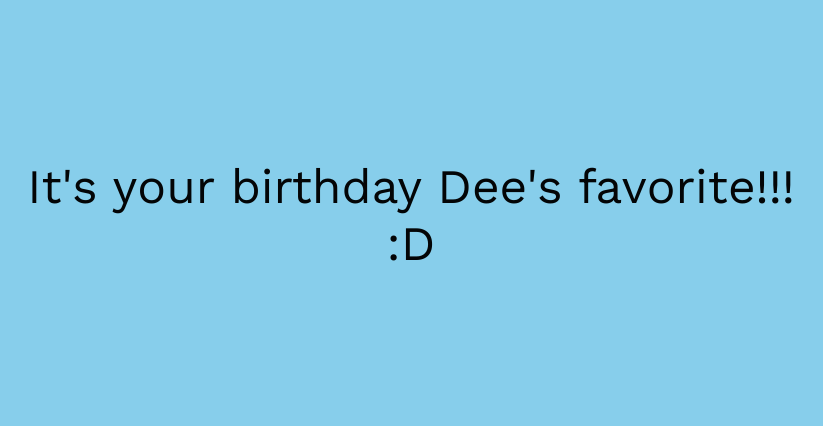
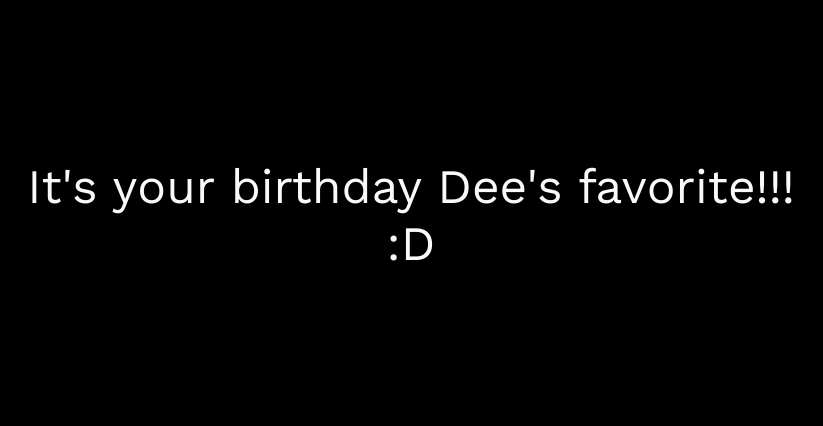
Before and after one commit to ajayidhikrullah/DearMueenahBirthday, a website: page index.html in a window 1280 px wide. Shown: the part 50-476 px from the top of the page, without its empty margins (229-1052 px from the left). Drawn offline with nearby package versions, Linux system fonts and the light colour scheme.

Commit message:
changed the location, the background color and text

```diff
--- a/style/style.css
+++ b/style/style.css
@@ -5,7 +5,8 @@ html {
 body {
   margin: 0;
   font-family: "Work Sans", sans-serif;
-  background-color: skyblue;
+  background-color: black;
+  color: white;
 }
 
 .container {
```
